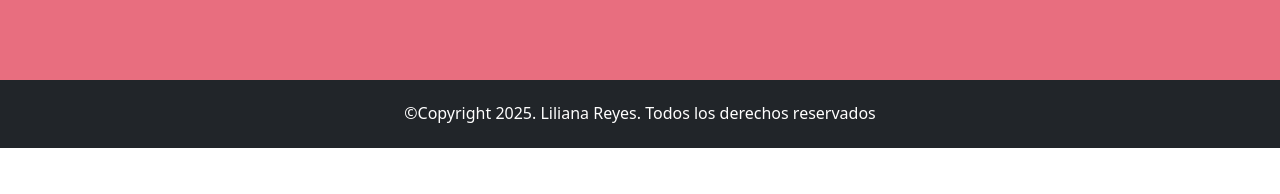
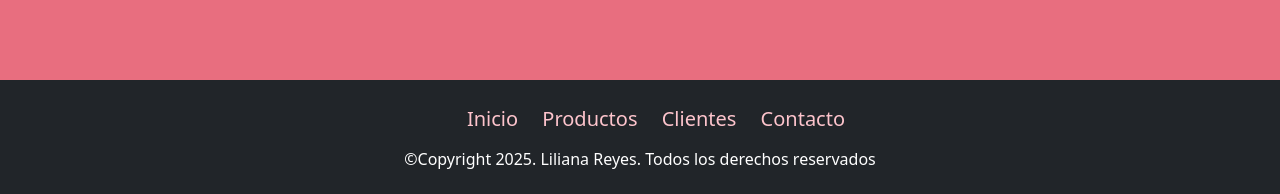
Before and after one commit to Lilireyes01/proyecto1, a plain HTML site: page index.html in a window 1280 px wide. Shown: the part 2339-2533 px from the top of the page. Before the commit the page ends 2487 px from the top, so only its background shows below. Drawn offline with nearby package versions, Linux system fonts and the light colour scheme; files whose address does not match are found by name.

Commit message:
Se agrego el footer

```diff
--- a/css/estilos.css
+++ b/css/estilos.css
@@ -46,6 +46,11 @@
     background-color: #E86E7F;
 }
 
+#clientes {
+
+    background-color: aquamarine;
+}
+
 #clientes .card {
     border: none;
     box-shadow: 0px 2px 5px rgba(0, 0, 0, 0.1);
@@ -59,6 +64,21 @@
     max-width: 100px;
 }
 
+.listafooter a{
+    color:#fdc4cc;
+    font-size: 20px;
+    text-decoration: none;
+    margin-left: 10px;
+    margin-right: 10px;
+}
+.listafooter a:hover{
+    color:white;
+}
+.listafooter li{
+    display: inline;
+}
+
+
 .redessociales a {
     color: white;
     font-size: 1.5rem;
--- a/index.html
+++ b/index.html
@@ -73,7 +73,7 @@
 				</div>
 
 				<div class="row">
-					<div class="col-12 col-md-6 col-lg-3">
+					<div class="col-6 col-md-6 col-lg-3">
 						<div class="card my-2">
 							<img src="imagenes/Pellets.png" class="card-img-top" alt="Imagen del producto">
 							<div class="card-body">
@@ -99,7 +99,7 @@
 							</div>
 						</div>
 					</div>
-					<div class="col-12 col-md-6 col-lg-3">
+					<div class="col-6 col-md-6 col-lg-3">
 						<div class="card my-2">
 							<img src="imagenes//henotimo.png" class="card-img-top" alt="Imagen del producto">
 							<div class="card-body">
@@ -125,7 +125,7 @@
 							</div>
 						</div>
 					</div>
-					<div class="col-12 col-md-6 col-lg-3">
+					<div class="col-6 col-md-6 col-lg-3">
 						<div class="card my-2">
 							<img src="imagenes/palitos.png" class="card-img-top" alt="Imagen del producto">
 							<div class="card-body">
@@ -151,7 +151,7 @@
 							</div>
 						</div>
 					</div>
-					<div class="col-12 col-md-6 col-lg-3">
+					<div class="col-6 col-md-6 col-lg-3">
 						<div class="card my-2">
 							<img src="imagenes/henoavena.png" class="card-img-top" alt="Imagen del producto">
 							<div class="card-body">
@@ -296,9 +296,19 @@
 
 	<footer class="bg-dark">
 		<div class="container">
+	    	<div class="row">
+				<div class="col-12 text-center" >
+        			<ul class="mt-4 listafooter">
+						<li><a href="#inicio">Inicio</a> </li>
+						<li><a href="#productos">Productos</a></li>
+						<li><a href="#clientes">Clientes</a> </li>
+						<li><a href="#contacto">Contacto</a> </li>
+					</ul>
+				</div>
+			</div>
 			<div class="row">
 				<div class="col-12">
-					<h6 class="my-4 text-white text-center">©Copyright 2025. Liliana Reyes. Todos los derechos reservados</h6>
+					<h6 class="mb-4 text-white text-center">©Copyright 2025. Liliana Reyes. Todos los derechos reservados</h6>
 				</div>
 			</div>
 
```
